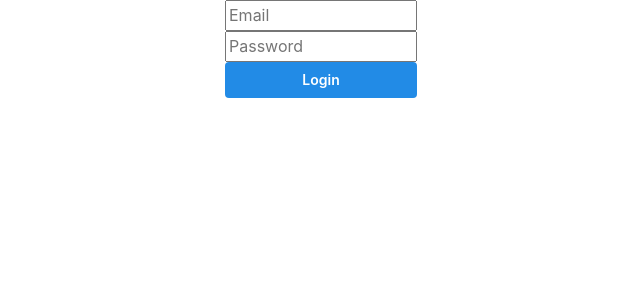
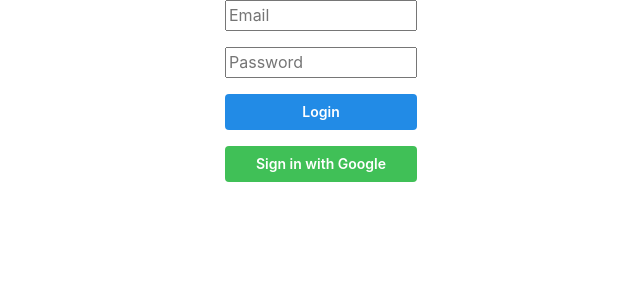
Before and after one commit to saltmurai/vietengdic, a Next.js app: page /sign-in in a window 1280 px wide. Shown: the top 300 px of the page, without its empty margins (319-959 px from the left). Built offline with nearby package versions, Linux system fonts and the light colour scheme.

Commit message:
feat: add sign in with google

```diff
--- /dev/null
+++ b/lib/firebase.js
@@ -0,0 +1,23 @@
+// Import the functions you need from the SDKs you need
+import { initializeApp } from "firebase/app";
+// import { getAnalytics } from "firebase/analytics";
+import { getAuth } from "firebase/auth";
+// TODO: Add SDKs for Firebase products that you want to use
+// https://firebase.google.com/docs/web/setup#available-libraries
+
+// Your web app's Firebase configuration
+// For Firebase JS SDK v7.20.0 and later, measurementId is optional
+const firebaseConfig = {
+  apiKey: "AIzaSyBY3G2T0WCi57i4b-dStOsoY5c368pVRJM",
+  authDomain: "boomco-course.firebaseapp.com",
+  projectId: "boomco-course",
+  storageBucket: "boomco-course.appspot.com",
+  messagingSenderId: "348574522754",
+  appId: "1:348574522754:web:a503b521725bc629f1439b",
+  measurementId: "G-ZP7GYKQHZJ",
+};
+
+// Initialize Firebase
+export const app = initializeApp(firebaseConfig);
+// const analytics = getAnalytics(app);
+export const auth = getAuth(app);
--- a/pages/sign-in.jsx
+++ b/pages/sign-in.jsx
@@ -1,8 +1,12 @@
 import { Button } from "@mantine/core";
 import { useState } from "react";
 import { auth } from "../lib/firebase";
-import { signInWithEmailAndPassword } from "firebase/auth";
+import { signInWithEmailAndPassword, signInWithPopup } from "firebase/auth";
 import { useRouter } from "next/router";
+
+import { GoogleAuthProvider } from "firebase/auth";
+
+const provider = new GoogleAuthProvider();
 
 export default function SignIn() {
   const [email, setEmail] = useState("");
@@ -18,9 +22,19 @@
       console.error(error);
     }
   }
+
+  async function loginWithGoogle() {
+    try {
+      const result = await signInWithPopup(auth, provider);
+      console.log(result);
+    } catch (error) {
+      alert(error.message);
+      console.log(error);
+    }
+  }
   return (
     <>
-      <div className="flex flex-col w-48 mx-auto">
+      <div className="flex flex-col gap-4 w-48 mx-auto">
         <input
           value={email}
           onChange={(e) => {
@@ -38,6 +52,9 @@
           placeholder="Password"
         />
         <Button onClick={login}>Login</Button>
+        <Button onClick={loginWithGoogle} color="green">
+          Sign in with Google
+        </Button>
       </div>
     </>
   );
```
